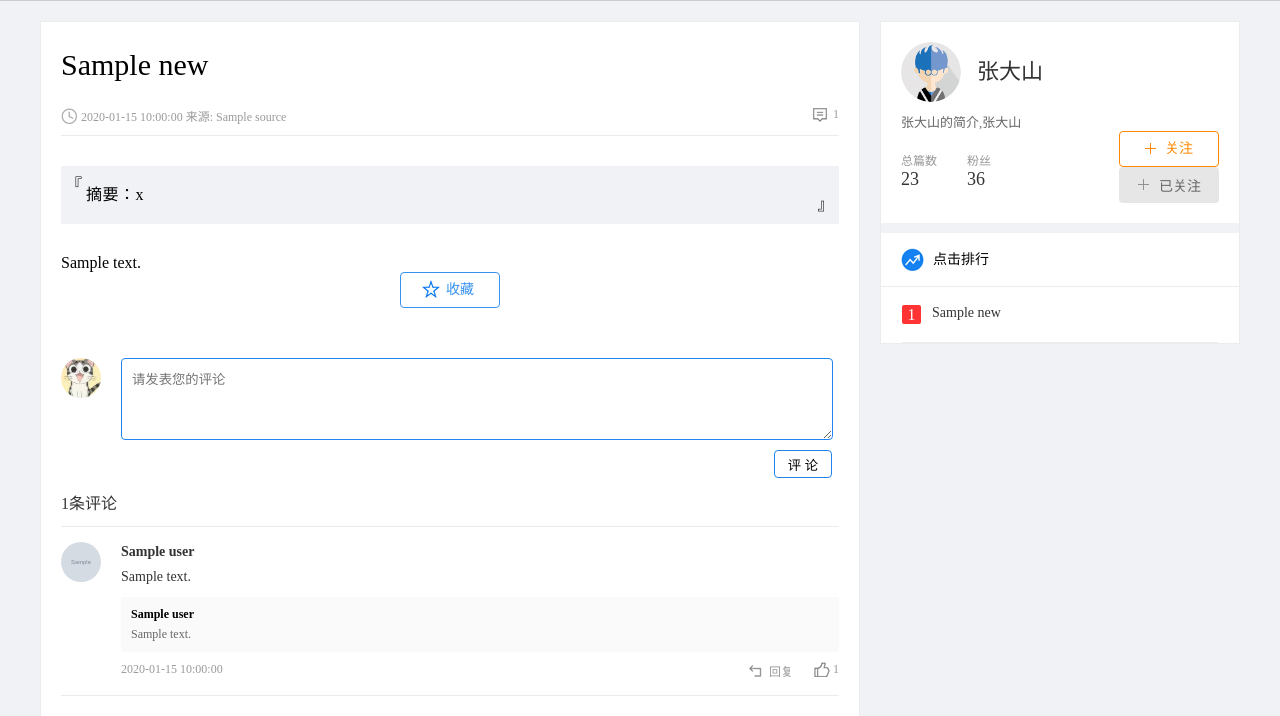
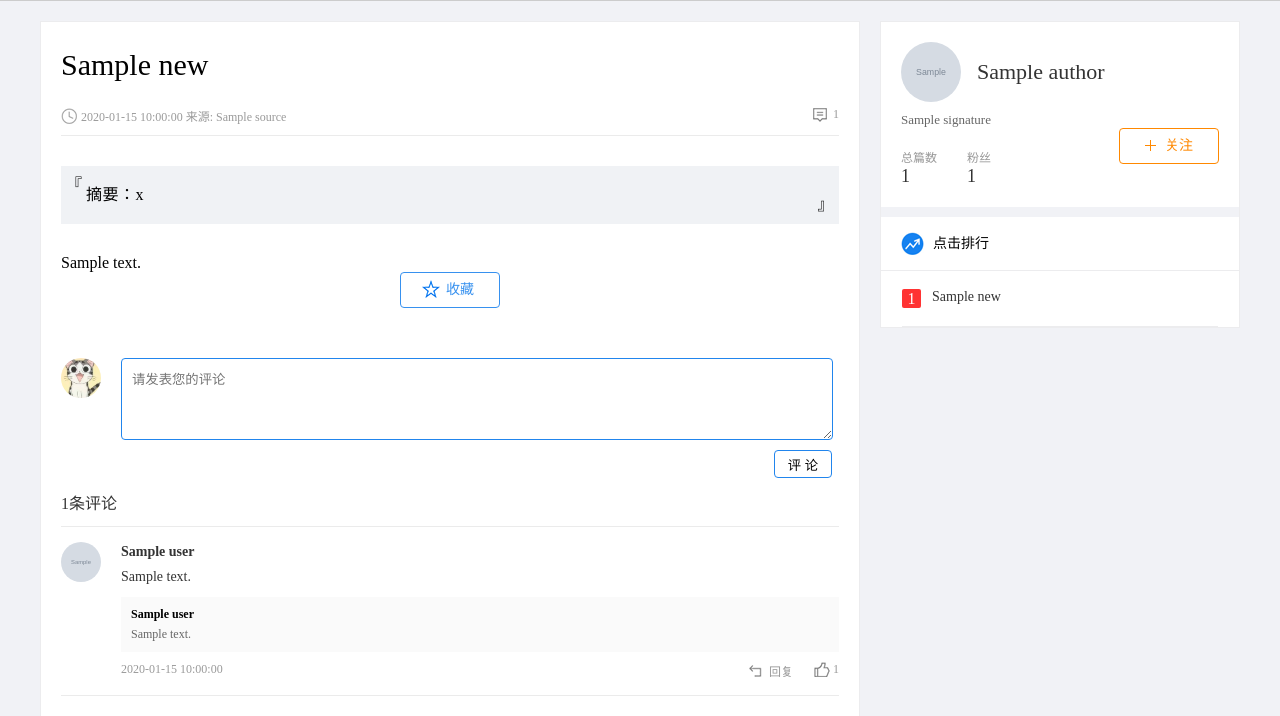
Before and after one commit to kobyant/information16, a Flask app: template info/templates/news/detail.html in a window 1280 px wide. Shown: the part 59-775 px from the top of the page. Run offline with Flask 2, Linux system fonts and the light colour scheme; the template is opened without the code that fills it: most values are stand-ins (such as "Sample title", 1, 10 or a date in 2020); grey boxes marked "Sample" are stand-in pictures; parts of the project's set-up code (start-up, migrations or seed data) failed here and were passed over; some libraries are stand-ins or nearby versions.

Commit message:
新闻详情页作者信息展示

```diff
--- a/info/templates/news/detail.html
+++ b/info/templates/news/detail.html
@@ -183,15 +183,24 @@
 
 {# 作者部分 #}
 {% block authorBlock %}
-    <div class="author_card">
-        <a href="#" class="author_pic"><img src="../../static/news/images/user_pic.png" alt="author_pic"></a>
-        <a href="#" class="author_name">张大山</a>
-        <div class="author_resume">张大山的简介,张大山</div>
-        <div class="writings"><span>总篇数</span><b>23</b></div>
-        <div class="follows"><span>粉丝</span><b>36</b></div>
-        <a href="javascript:;" class="focus fr">关注</a>
-        <a href="javascript:;" class="focused fr"><span class="out">已关注</span><span class="over">取消关注</span></a>
-    </div>
+    {# 判断该新闻是否有作者 #}
+    {% if data.news.author %}
+        <div class="author_card">
+            {% if data.news.author.avatar_url %}
+                <a href="#" class="author_pic"><img src="{{ data.news.author.avatar_url }}" alt="author_pic"></a>
+            {% else %}
+                <a href="#" class="author_pic"><img src="../../static/news/images/user_pic.png" alt="author_pic"></a>
+            {% endif %}
+
+            <a href="#" class="author_name">{{ data.news.author.nick_name }}</a>
+            <div class="author_resume">{{ data.news.author.signature }}</div>
+            <div class="writings"><span>总篇数</span><b>{{ data.news.author.news_count }}</b></div>
+            <div class="follows"><span>粉丝</span><b>{{ data.news.author.followers_count }}</b></div>
+            <a href="javascript:;" class="focus fr" style="display: {% if data.is_followed %}none{% else %}block{% endif %};">关注</a>
+            <a href="javascript:;" class="focused fr" style="display: {% if data.is_followed %}block{% else %}none{% endif %};"><span class="out">已关注</span><span class="over">取消关注</span></a>
+        </div>
+    {% endif %}
+
 {% endblock %}
 
 {#<!DOCTYPE html>#}
```
Also changed, not shown: info/modules/news/views.py (+10 -1 lines).
